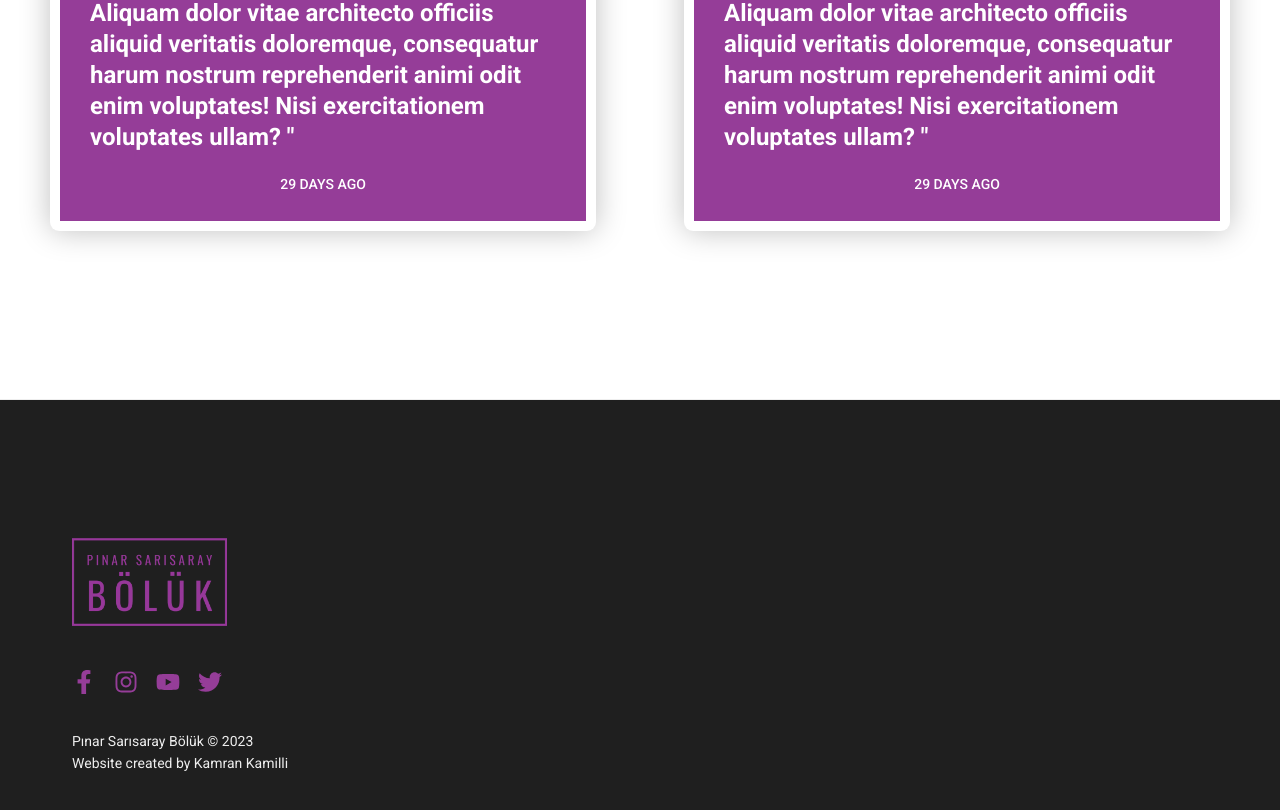
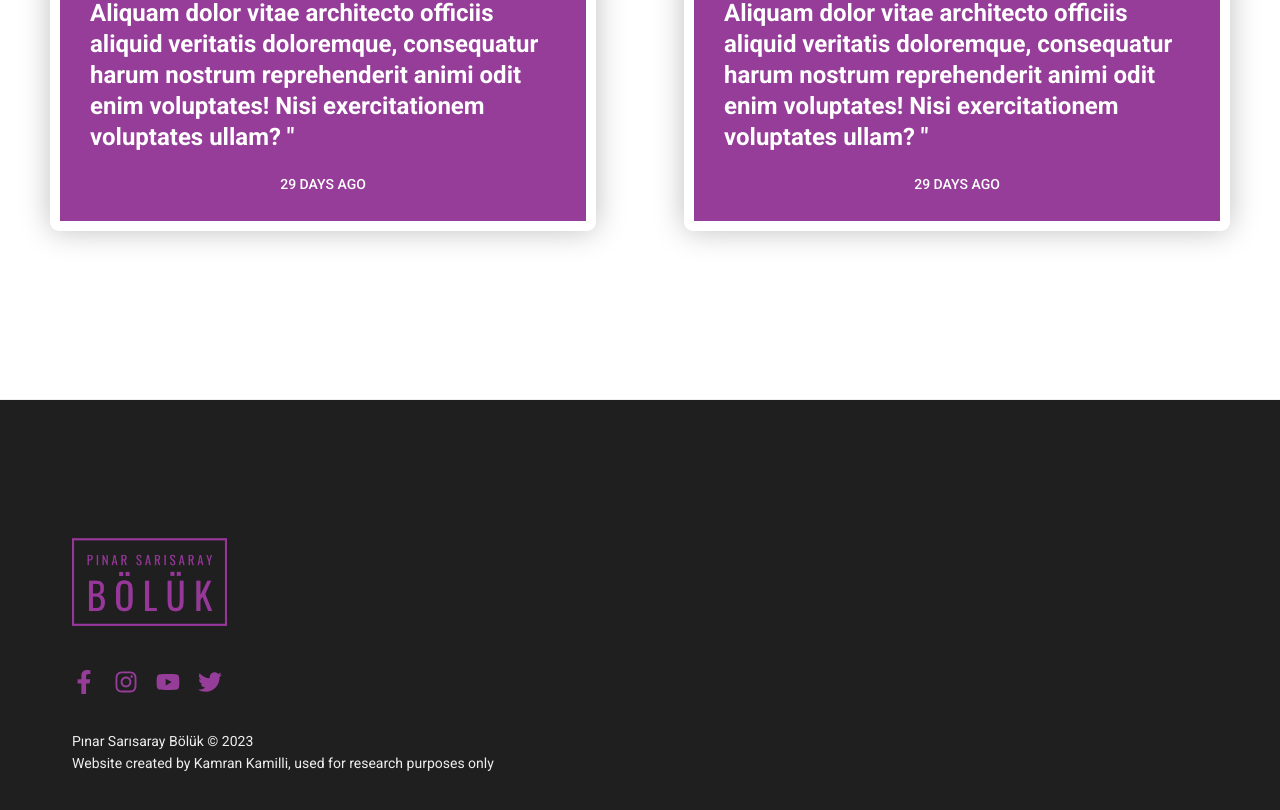
Before and after one commit to kamrankamilli/political-candidate, a React (Create React App) app: page / in a window 1280 px wide. Shown: the part 1996-2806 px from the top of the page. Built offline with nearby package versions, Linux system fonts and the light colour scheme.

Commit message:
footer changes

```diff
--- a/src/components/Footer/Footer.js
+++ b/src/components/Footer/Footer.js
@@ -11,7 +11,7 @@ const Footer = () => {
           <p className={style.copyright}>
             Pınar Sarısaray Bölük &#169; <span>{new Date().getFullYear()}</span>
           </p>
-          <p className={style.copyright}>Website created by Kamran Kamilli</p>
+          <p className={style.copyright}>Website created by Kamran Kamilli, used for research purposes only</p>
         </div>
       </div>
     </footer>
```
